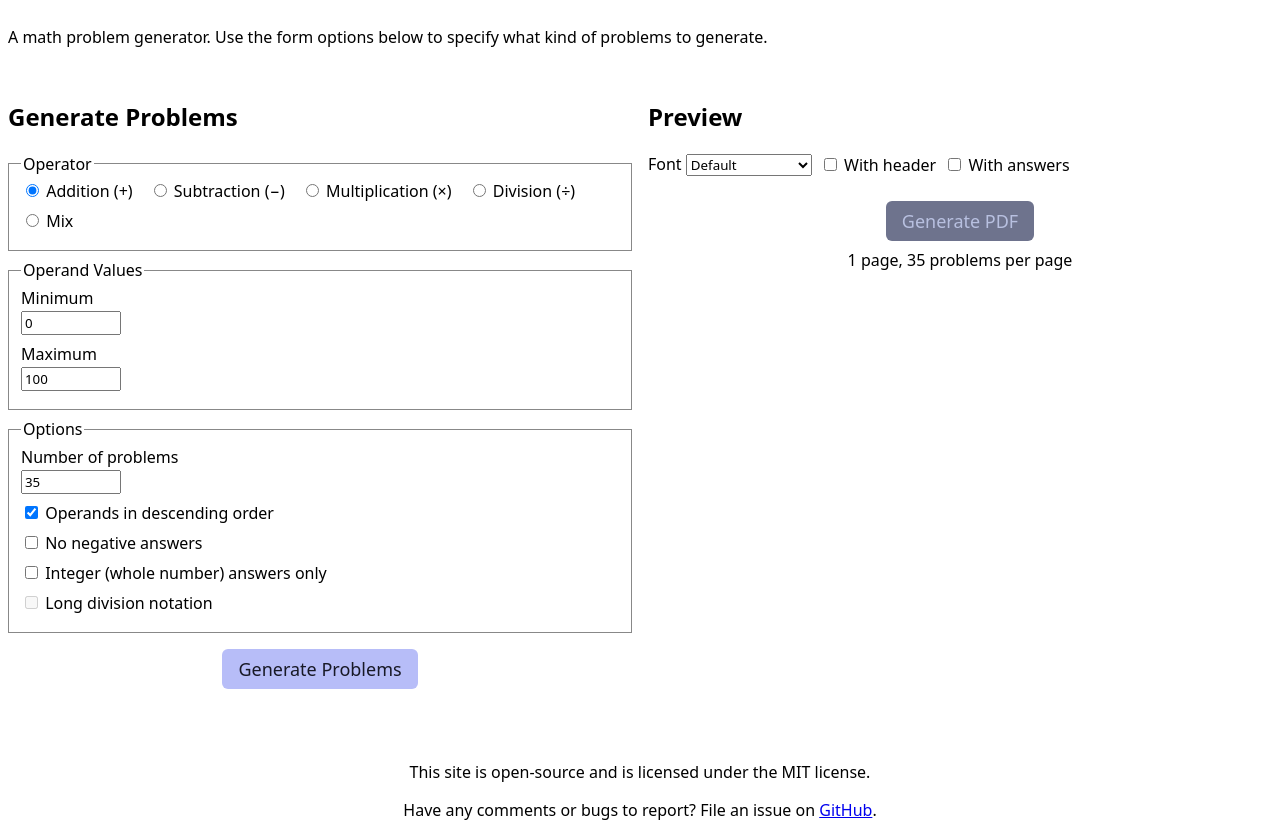
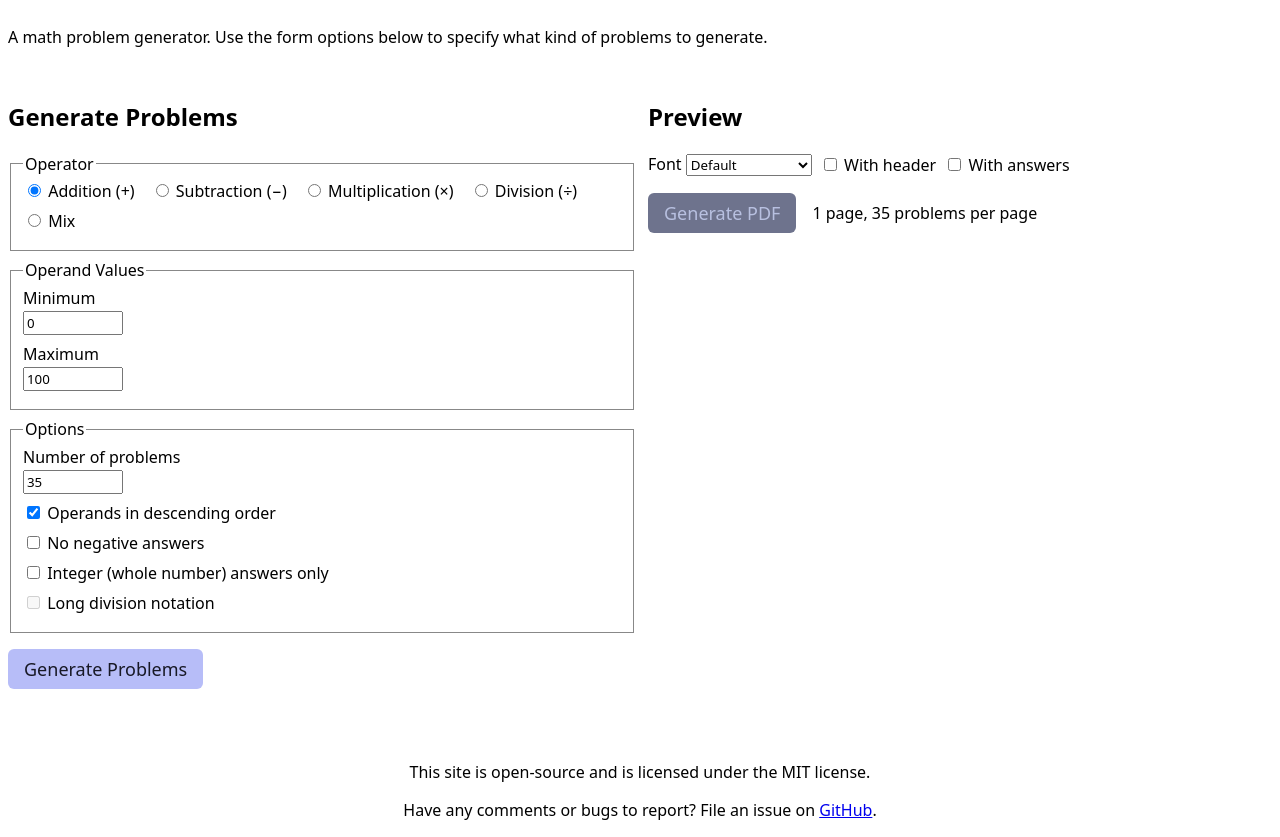
Before and after one commit to sphars/math-sheets, a website built with Vite: page index.html in a window 1280 px wide. Shown: the part 89-926 px from the top of the page. Built offline with nearby package versions, Linux system fonts and the light colour scheme.

Commit message:
styles: move buttons

```diff
--- a/index.html
+++ b/index.html
@@ -160,6 +160,11 @@
             </div>
           </div>
 
+          <div class="generate-pdf">
+            <button type="button" id="pdf-button" class="disabled">Generate PDF</button>
+            <div id="pages"></div>
+          </div>
+
           <div id="page-wrapper">
             <div id="page" class="d-none">
               <div id="page-header" class="hidden">
@@ -169,11 +174,6 @@
               <div id="page-content"></div>
               <div id="page-footer">Created with <a href="#">Math Sheets</a></div>
             </div>
-          </div>
-
-          <div class="generate-pdf">
-            <button type="button" id="pdf-button" class="disabled">Generate PDF</button>
-            <div id="pages"></div>
           </div>
         </div>
       </div>
--- a/src/style.css
+++ b/src/style.css
@@ -112,7 +112,6 @@ footer {
 #input-form {
   display: flex;
   flex-direction: column;
-  align-items: center;
   row-gap: 0.5rem;
 }
 
@@ -256,7 +255,10 @@ input:disabled {
 }
 
 .generate-pdf {
-  text-align: center;
+  display: flex;
+  flex-flow: row wrap;
+  align-items: center;
+  column-gap: 1rem;
 }
 
 .hidden {
```
